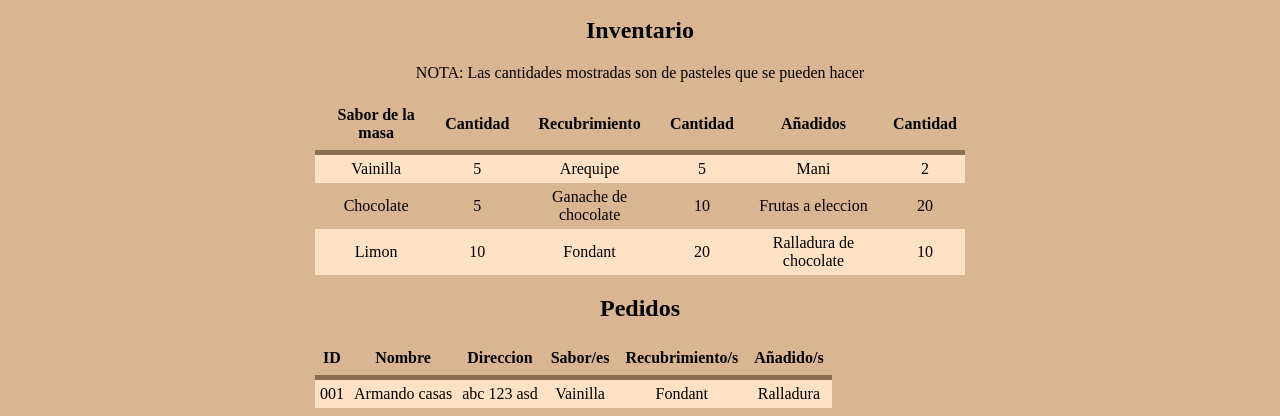
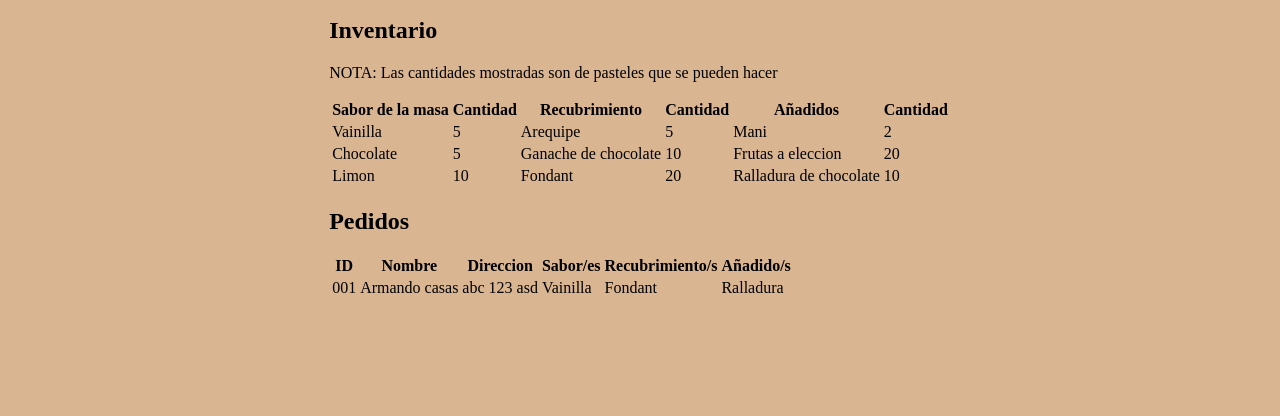
Before and after one commit to gregory10182/gregory10182.github.io, a plain HTML site: page Pastelero.html in a window 1280 px wide. Shown: the part 508-924 px from the top of the page. After the commit the page ends 816 px from the top, so only its background shows below. Drawn offline with Linux system fonts and the light colour scheme.

Commit message:
Admin css no funciona

```diff
--- a/css/client.css
+++ b/css/client.css
@@ -129,34 +129,3 @@ form input{
     width: 200px;
     background-color: #FFE2C4;
 }
-
-
-
-/* Admin */
-
-.pastelero div{
-    width: 650px;
-    text-align: center;
-}
-
-.pastelero table {
-    border-collapse: collapse;
-}
-
-.pastelero table td{
-    padding: 5px;
-}
-
-.pastelero table tr:nth-child(even) {
-    background-color: #FFE2C4;
-}
-
-.pastelero table .resalta:hover{
-    background-color: #8C6E50;
-    color: white;
-}
-
-.pastelero table th{
-    padding: 8px;
-    border-bottom: 5px #8C6E50 solid;
-}
```
